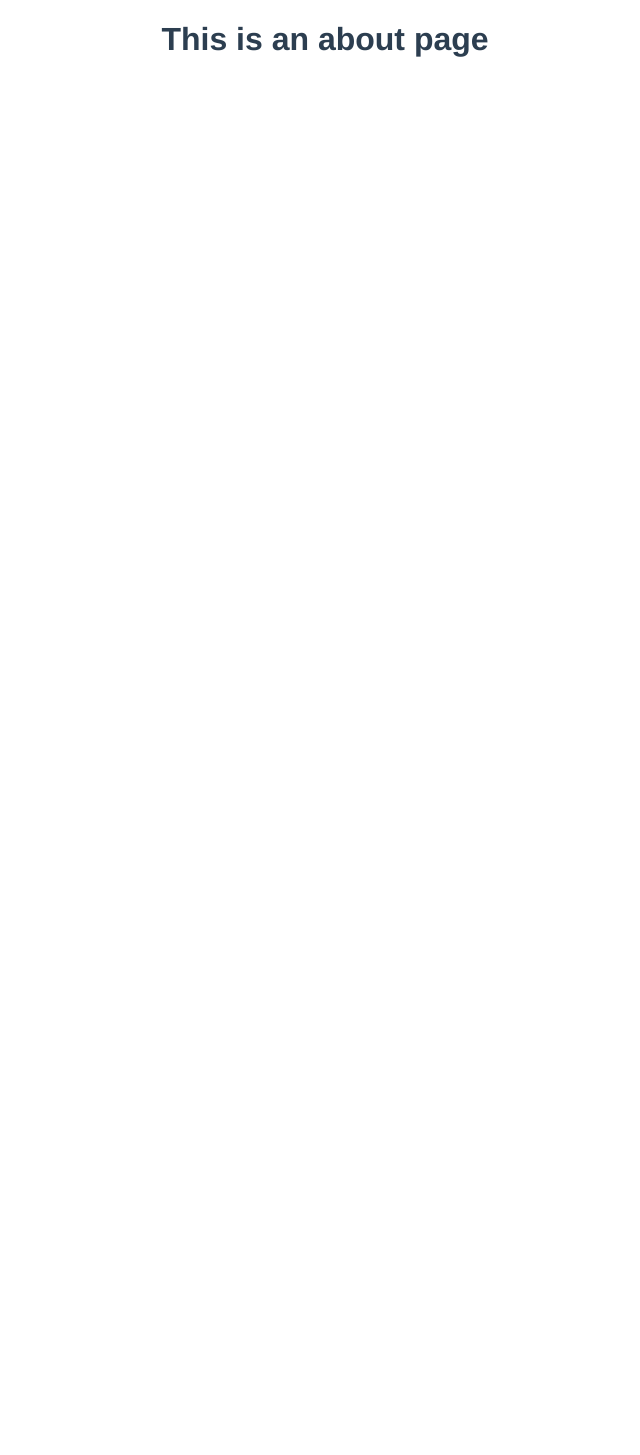
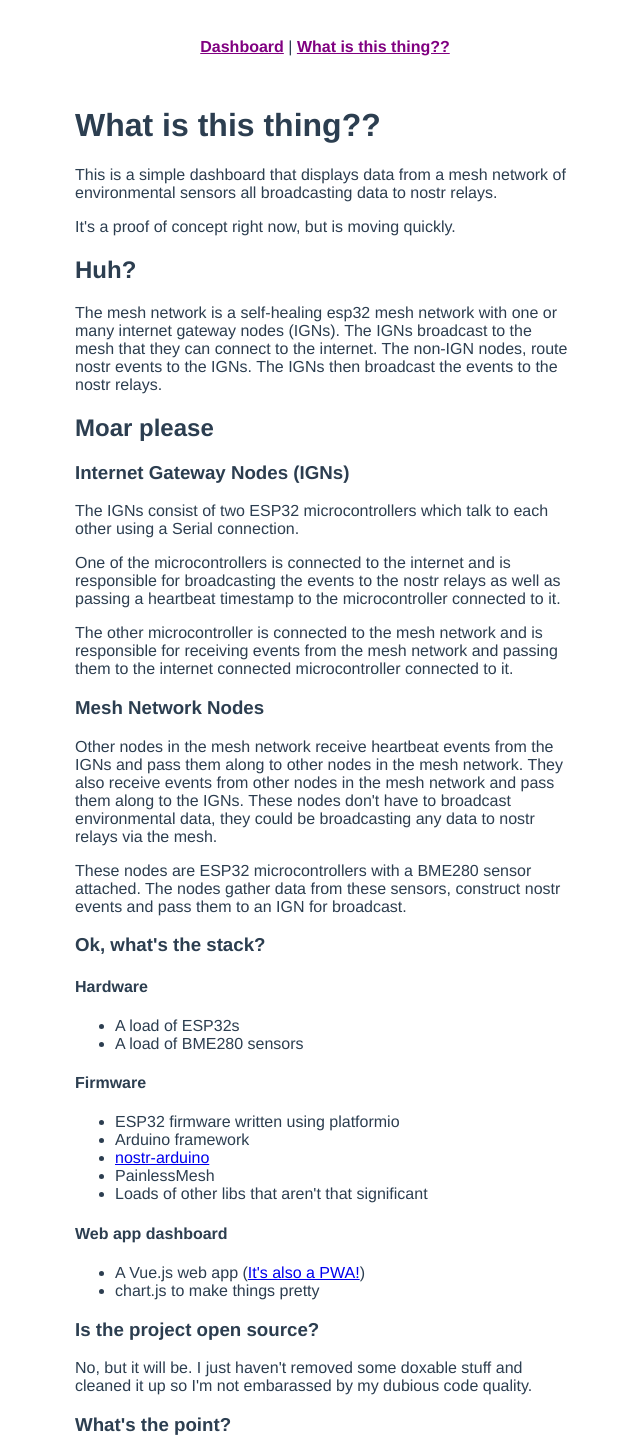
Before and after one commit to blackcoffeexbt/nostr-weather-dashboard, a Vue app: page /about in a window 1280 px wide. Shown: the top 1455 px of the page, without its empty margins (315-955 px from the left). Before the commit the page ends 800 px from the top, so only its background shows below. Built offline with nearby package versions, Linux system fonts and the light colour scheme.

Commit message:
Added readme

```diff
--- a/src/App.vue
+++ b/src/App.vue
@@ -1,9 +1,9 @@
 <template>
   <div id="app">
-<!--    <div id="nav">-->
-<!--      <router-link to="/">Home</router-link> |-->
-<!--      <router-link to="/about">About</router-link>-->
-<!--    </div>-->
+   <div id="nav">
+     <router-link to="/">Dashboard</router-link> |
+     <router-link to="/about">What is this thing??</router-link>
+    </div>
     <router-view/>
   </div>
 </template>
@@ -22,10 +22,10 @@
 
   a {
     font-weight: bold;
-    color: #2c3e50;
+    color: purple;
 
     &.router-link-exact-active {
-      color: #42b983;
+      color: darkpurple;
     }
   }
 }
--- a/src/views/About.vue
+++ b/src/views/About.vue
@@ -1,5 +1,60 @@
 <template>
-  <div class="about">
-    <h1>This is an about page</h1>
+  <div class="container">
+    <div class="about">
+    <h1>What is this thing??</h1>
+    <p>This is a simple dashboard that displays data from a mesh network of environmental sensors all broadcasting data to nostr relays.</p>
+    <p>It's a proof of concept right now, but is moving quickly.</p>
+    <h2>Huh?</h2>
+    <p>The mesh network is a self-healing esp32 mesh network with one or many internet gateway nodes (IGNs). The IGNs broadcast to the mesh that they
+      can connect to the internet. The non-IGN nodes, route nostr events to the IGNs. The IGNs then broadcast the events to the nostr relays.</p>
+    <h2>Moar please</h2>
+    <h3>Internet Gateway Nodes (IGNs)</h3>
+    <p>The IGNs consist of two ESP32 microcontrollers which talk to each other using a Serial connection.</p>
+    <p>One of the microcontrollers is connected to the internet and is responsible for broadcasting the events to the nostr relays as well as passing a heartbeat timestamp to the microcontroller connected to it.</p>
+    <p>The other microcontroller is connected to the mesh network and is responsible for receiving events from the mesh network and passing them to the internet connected microcontroller connected to it.</p>
+    <h3>Mesh Network Nodes</h3>
+    <p>Other nodes in the mesh network receive heartbeat events from the IGNs and pass them along to other nodes in the mesh network. They also receive events from other nodes in the mesh network and pass them along to the IGNs. These nodes don't have to broadcast environmental data, they could be broadcasting any data to nostr relays via the mesh.</p>
+    <p>These nodes are ESP32 microcontrollers with a BME280 sensor attached. The nodes gather data from these sensors, construct nostr events and pass them to an IGN for broadcast.</p>
+    <h3>Ok, what's the stack?</h3>
+    <h4>Hardware</h4>
+    <ul>
+        <li>A load of ESP32s</li>
+        <li>A load of BME280 sensors</li>
+    </ul>
+    <h4>Firmware</h4>
+    <ul>
+      <li>ESP32 firmware written using platformio</li>
+        <li>Arduino framework</li>
+        <li><a href="https://registry.platformio.org/libraries/lnbits/Nostr">nostr-arduino</a></li>
+        <li>PainlessMesh</li>
+        <li>Loads of other libs that aren't that significant</li>
+    </ul>
+    <h4>Web app dashboard</h4>
+    <ul>
+      <li>A Vue.js web app (<a href="https://www.forbes.com/sites/antoniopequenoiv/2023/06/26/jack-dorsey-backed-damus-removed-from-app-store-over-bitcoin-tipping-dispute/">It's also a PWA!</a>)</li>
+      <li>chart.js to make things pretty</li>
+      </ul>
+    <h3>Is the project open source?</h3>
+    <p>No, but it will be. I just haven't removed some doxable stuff and cleaned it up so I'm not embarassed by my dubious code quality.</p>
+
+    <h3>What's the point?</h3>
+    <p>Because I can and it's helping me to understand what's possible with <a href="https://nostriot.com">Nostr IoT</a>. Also, being able to permissionlessly publish environmental data from a mesh network to a federated system is very powerful.</p>
+
+  </div>
   </div>
 </template>
+
+<style scoped>
+.container {
+  display: flex;
+  justify-content: space-around;
+}
+.about {
+  font-family: Avenir, Helvetica, Arial, sans-serif;
+  -webkit-font-smoothing: antialiased;
+  -moz-osx-font-smoothing: grayscale;
+  text-align: left;
+  color: #2c3e50;
+  max-width: 500px;
+}
+</style>
```
